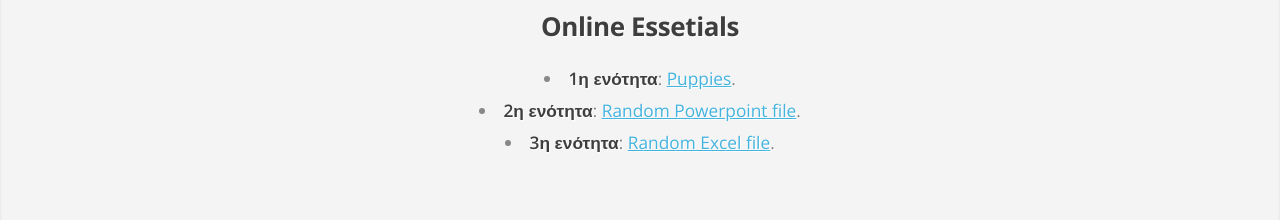
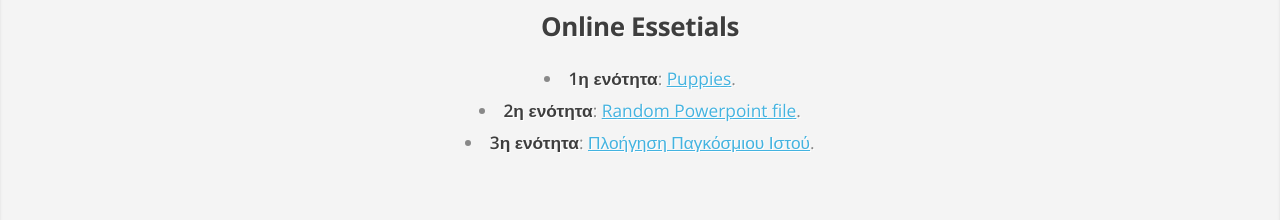
Before and after one commit to vasefsta/Teaching, a plain HTML site: page index.html in a window 1280 px wide. Shown: the part 1980-2200 px from the top of the page. Drawn offline with nearby package versions, Linux system fonts and the light colour scheme.

Commit message:
add new file

```diff
--- a/index.html
+++ b/index.html
@@ -91,7 +91,7 @@
 					<h3>Online Essetials</h3>
 					<li><strong>1η ενότητα</strong>: <a href="assets/slides/puppy.pdf">Puppies</a>.</li>
 					<li><strong>2η ενότητα</strong>: <a href="assets/slides/powerpoint.pptx">Random Powerpoint file</a>.</li>
-					<li><strong>3η ενότητα</strong>: <a href="assets/slides/excel.xlsx">Random Excel file</a>.</li>
+					<li><strong>3η ενότητα</strong>: <a href="assets/slides/Online Essentials.pdf">Πλοήγηση Παγκόσμιου Ιστού</a>.</li>
 				</p>
 			</header>
 			<article id="projects">
```
Also changed, not shown: 1 other file.
